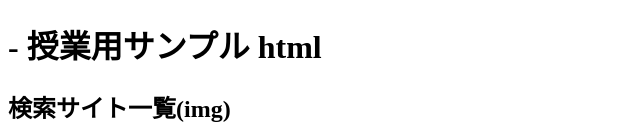
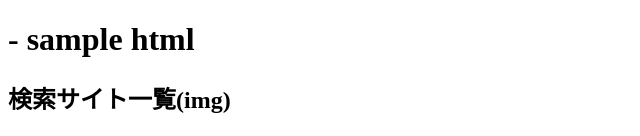
Before and after one commit to Tech-C2016/sample, a plain HTML site: page img.html in a window 1280 px wide. Shown: the top 136 px of the page, without its empty margins (0-640 px from the left). Drawn offline with Linux system fonts and the light colour scheme.

Commit message:
Update img.html

```diff
--- a/img.html
+++ b/img.html
@@ -2,7 +2,7 @@
 <head>
 <meta charset="utf-8"> <title>sample</title> </head>
 <body>
-<h1> - 授業用サンプル html</h1>
+<h1> - sample html</h1>
 <h2>検索サイト一覧(img)</h2> <ul>
 <li>
 <div class="id">
```
